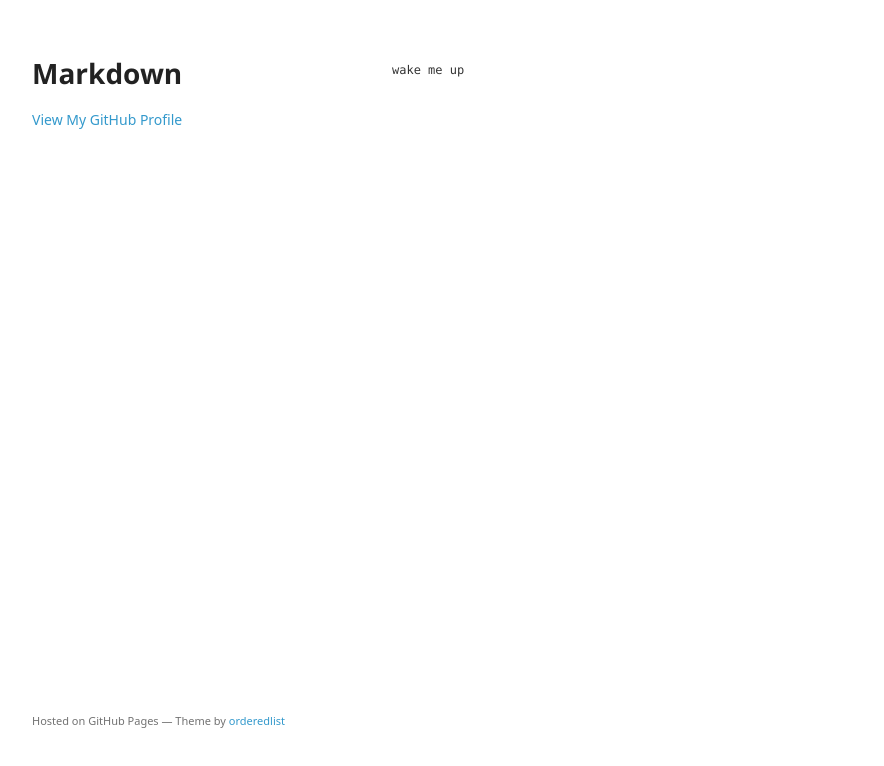
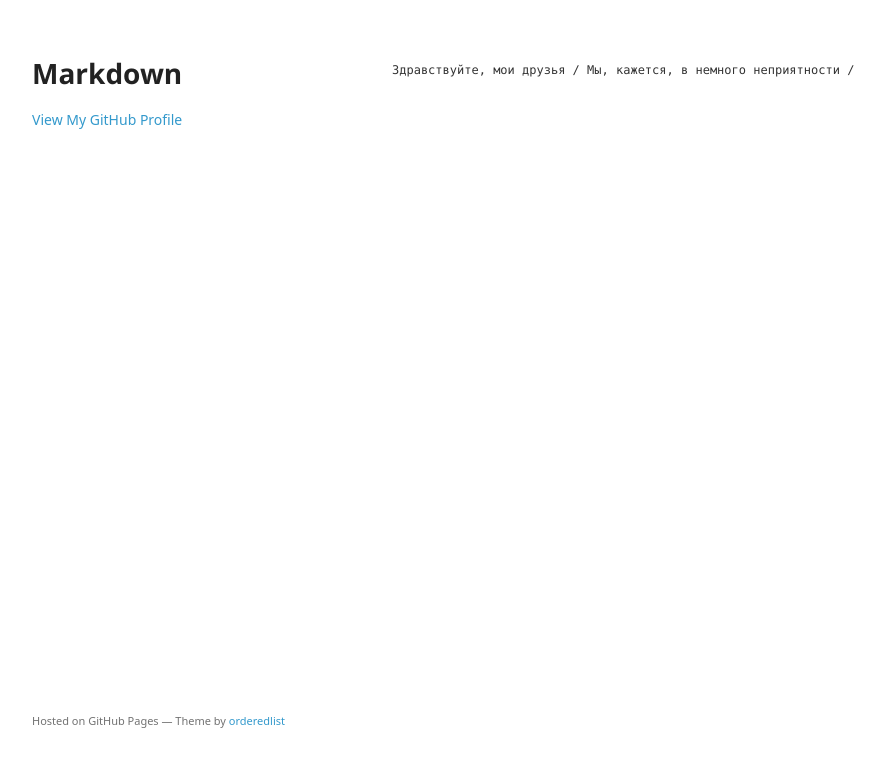
Before and after one commit to coffenese/coffenese.github.io, a plain HTML site: page index.html in a window 1280 px wide. Shown: the whole page, without its empty margins (178-1062 px from the left). Drawn offline with Linux system fonts and the light colour scheme; a web font is replaced by a local one.

Commit message:
Update index.html

```diff
--- a/index.html
+++ b/index.html
@@ -23,7 +23,7 @@
 
       </header>
       <section>
-        <p><code>wake me up</code></p>
+        <p><code>Здравствуйте, мои друзья / Мы, кажется, в немного неприятности /</code></p>
       </section>
       <footer>
         <p><small>Hosted on GitHub Pages &mdash; Theme by <a href="https://github.com/orderedlist">orderedlist</a></small></p>
```
